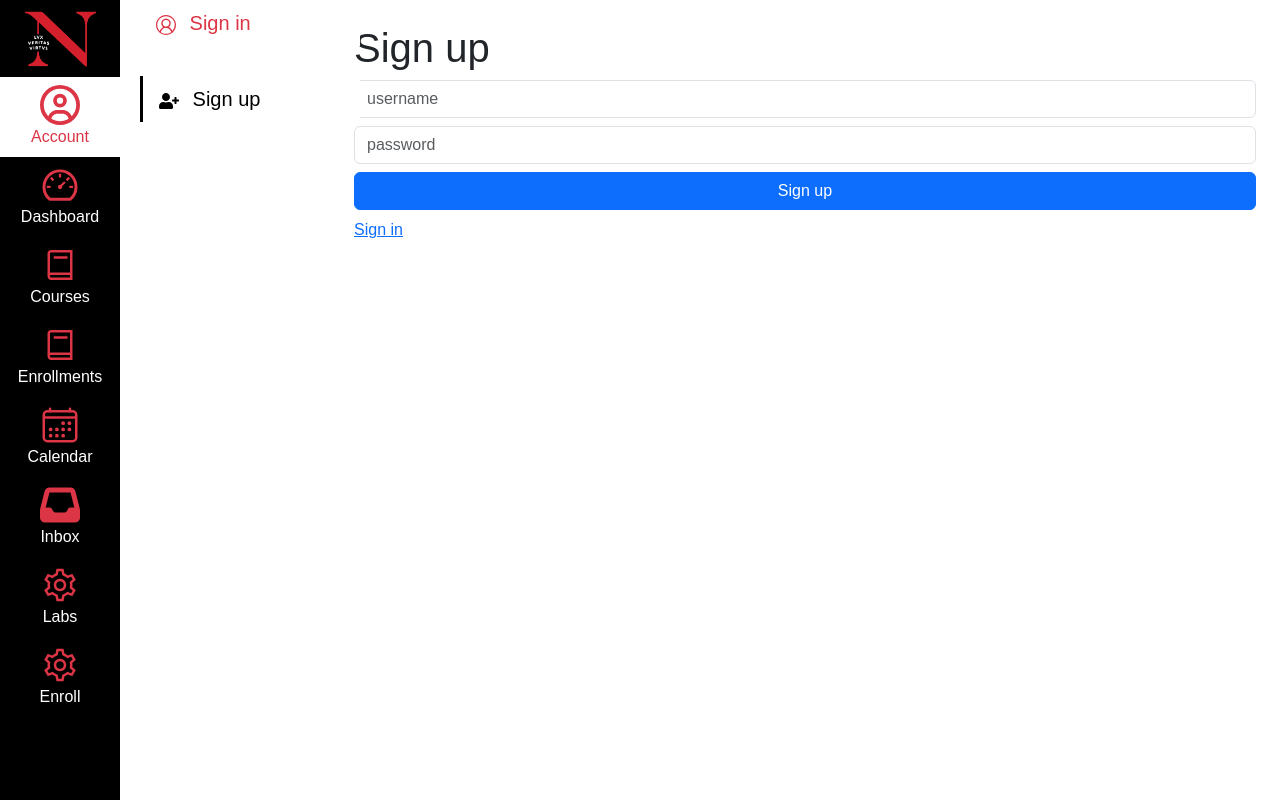
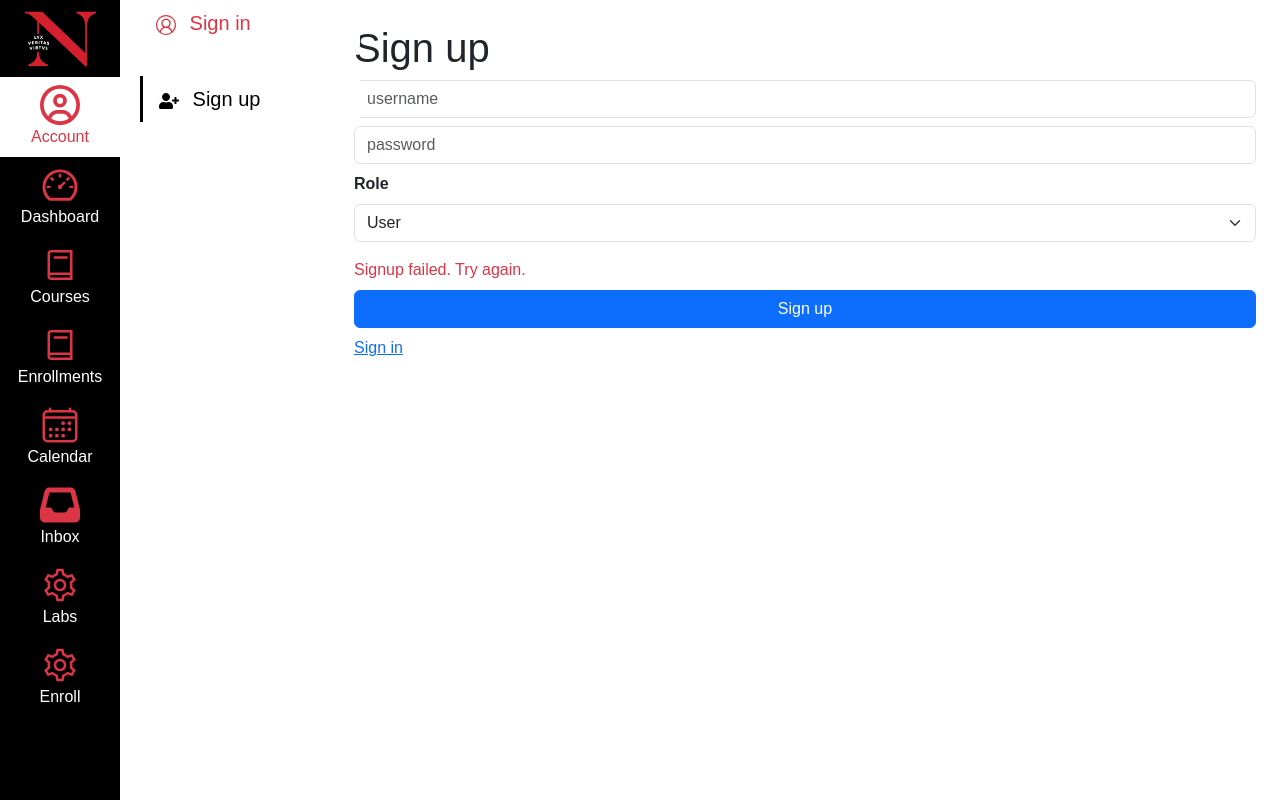
Before and after one commit to benlam2826/kambaz-next-js, a Next.js app: page /Account/Signup in a window 1280 px wide. Both pictures are taken after a click on the button "Sign up". Built offline with nearby package versions, Linux system fonts and the light colour scheme; no server answers.

Commit message:
signup fix 1

```diff
--- a/app/(Kambaz)/Account/Signup/page.tsx
+++ b/app/(Kambaz)/Account/Signup/page.tsx
@@ -9,13 +9,20 @@ import { FormControl } from "react-bootstrap";
 import * as client from "../client";
 
 export default function Signup() {
-  const [user, setUser] = useState<any>({});
+  const [user, setUser] = useState<any>({ role: "USER" });
   const dispatch = useDispatch();
+  const [error, setError] = useState<string | null>(null);
 
   const signup = async () => {
-    const currentUser = await client.signup(user);
-    dispatch(setCurrentUser(currentUser));
-    redirect("/Profile");
+    setError(null);
+    try {
+      const currentUser = await client.signup(user);
+      dispatch(setCurrentUser(currentUser));
+      redirect("/Profile");
+    } catch (e: any) {
+      const message = e?.response?.data?.message || "Signup failed. Try again.";
+      setError(message);
+    }
   };
 
   return (
@@ -34,6 +41,23 @@ export default function Signup() {
         placeholder="password"
         type="password"
       />
+      <label className="form-label fw-semibold">Role</label>
+      <select
+        className="form-select mb-3"
+        value={user.role}
+        onChange={(e) =>
+          setUser({
+            ...user,
+            role: e.target.value,
+          })
+        }
+      >
+        <option value="USER">User</option>
+        <option value="ADMIN">Admin</option>
+        <option value="FACULTY">Faculty</option>
+        <option value="STUDENT">Student</option>
+      </select>
+      {error && <div className="text-danger mb-2">{error}</div>}
       <button
         onClick={signup}
         className="wd-signup-btn btn btn-primary mb-2 w-100"
--- a/app/(Kambaz)/Account/client.ts
+++ b/app/(Kambaz)/Account/client.ts
@@ -1,7 +1,8 @@
 import axios from "axios";
 
 const axiosWithCredentials = axios.create({ withCredentials: true });
-export const HTTP_SERVER = process.env.NEXT_PUBLIC_HTTP_SERVER;
+export const HTTP_SERVER =
+  process.env.NEXT_PUBLIC_HTTP_SERVER || "http://localhost:4000";
 export const USERS_API = `${HTTP_SERVER}/api/users`;
 
 export const signin = async (credentials: any) => {
```
